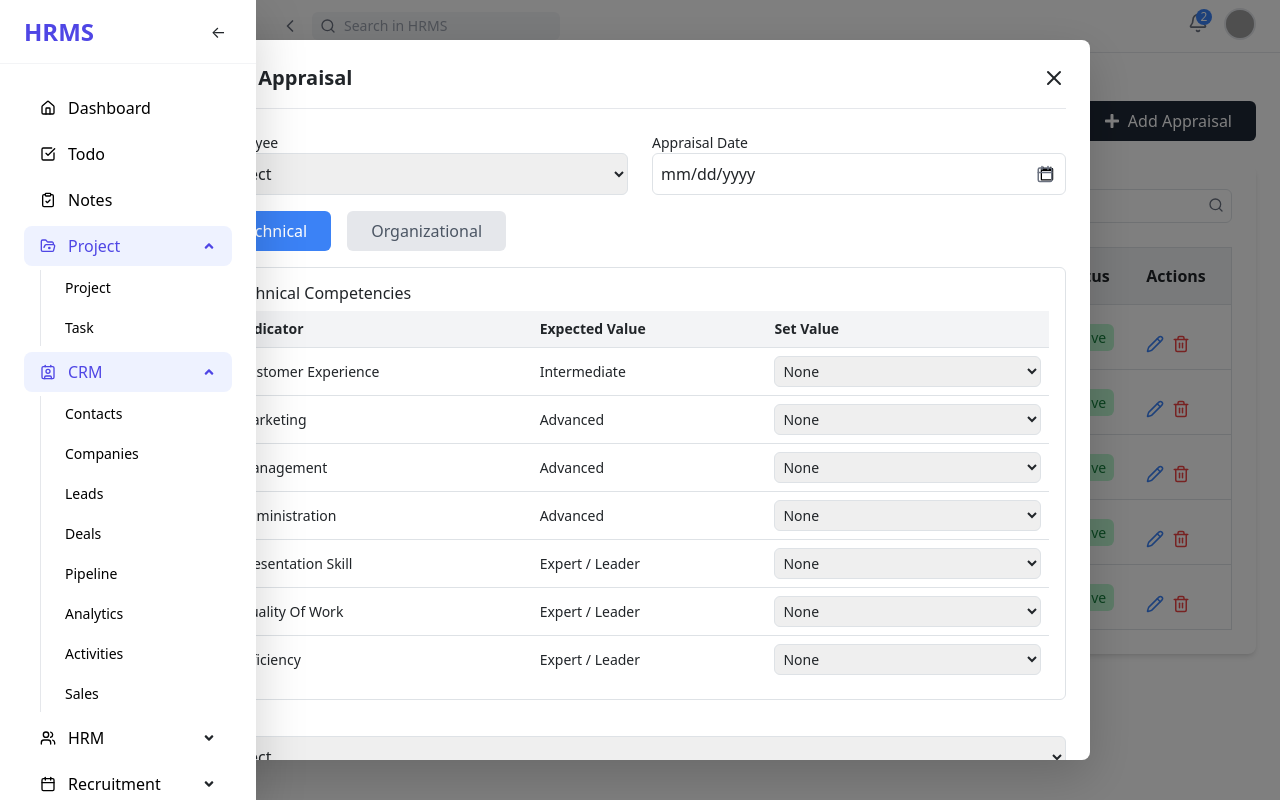
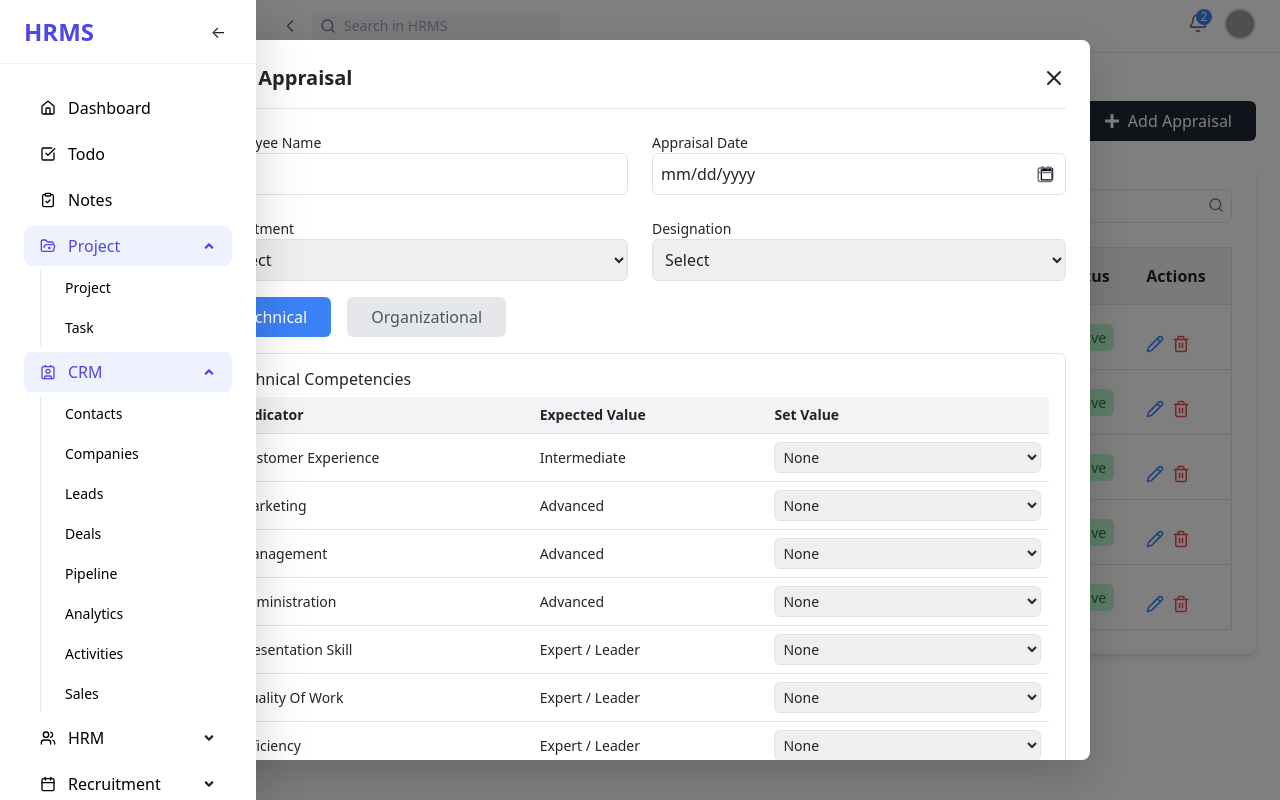
Before and after one commit to vishal0955/TeamoneSaas, a React (Vite) app: page /performaceappraisal in a window 1280 px wide. Both pictures are taken after typing "Sample" into the empty fields and a click on the button "Add Appraisal". Built offline with nearby package versions, Linux system fonts and the light colour scheme; grey boxes are pictures that could not be loaded.

Commit message:
'change'

```diff
--- a/src/components/AdminPerformance/AddAppraisalModal.jsx
+++ b/src/components/AdminPerformance/AddAppraisalModal.jsx
@@ -1,10 +1,47 @@
 import { X, Calendar } from "lucide-react";
-import { useState } from "react";
+import { useState, useEffect } from "react";
 
-export default function AddAppraisalModal({ isOpen, onClose }) {
+export default function AddAppraisalModal({
+  isOpen,
+  onClose,
+  onSave,
+  editData,
+}) {
   if (!isOpen) return null;
 
   const [activeTab, setActiveTab] = useState("technical");
+
+  const [formData, setFormData] = useState({
+    name: "",
+    appraisalDate: "",
+    department: "",
+    designation: "",
+    status: "Active",
+  });
+
+  useEffect(() => {
+    if (editData) {
+      setFormData(editData);
+    } else {
+      setFormData({
+        name: "",
+        appraisalDate: "",
+        department: "",
+        designation: "",
+        status: "Active",
+      });
+    }
+  }, [editData]);
+
+  const handleChange = (e) => {
+    const { name, value } = e.target;
+    setFormData({ ...formData, [name]: value });
+  };
+
+  const handleSubmit = () => {
+    onSave(formData);
+    onClose();
+  };
 
   const technicalCompetencies = [
     { indicator: "Customer Experience", expected: "Intermediate" },
@@ -40,12 +77,19 @@ export default function AddAppraisalModal({ isOpen, onClose }) {
           {/* Employee & Appraisal Date */}
           <div className="grid grid-cols-2 gap-4">
             <div>
-              <label className="block text-sm font-medium">Employee</label>
-              <select className="w-full border rounded-md p-2">
+              <label className="block text-sm font-medium">Employee Name</label>
+              {/* <select className="w-full border rounded-md p-2">
                 <option>Select</option>
                 <option>Anthony Lewis</option>
                 <option>Brian Villalobos</option>
-              </select>
+              </select> */}
+              <input
+                type="text"
+                name="name"
+                value={formData.name}
+                onChange={handleChange}
+                className="w-full border rounded-md p-2"
+              />
             </div>
             <div>
               <label className="block text-sm font-medium">
@@ -54,6 +98,9 @@ export default function AddAppraisalModal({ isOpen, onClose }) {
               <div className="relative">
                 <input
                   type="date"
+                  name="appraisalDate"
+                  value={formData.appraisalDate}
+                  onChange={handleChange}
                   className="w-full border rounded-md p-2 pr-10"
                 />
                 <Calendar
@@ -61,6 +108,38 @@ export default function AddAppraisalModal({ isOpen, onClose }) {
                   size={18}
                 />
               </div>
+            </div>
+
+            <div>
+              <label className="block text-sm font-medium">Department</label>
+              <select
+                name="department"
+                value={formData.department}
+                onChange={handleChange}
+                className="w-full border rounded-md p-2"
+              >
+                <option value="">Select</option>
+                <option value="Designing">Designing</option>
+                <option value="Developer">Developer</option>
+                <option value="DevOps">DevOps</option>
+              </select>
+            </div>
+
+            <div>
+              <label className="block text-sm font-medium">Designation</label>
+              <select
+                name="designation"
+                value={formData.designation}
+                onChange={handleChange}
+                className="w-full border rounded-md p-2"
+              >
+                <option value="">Select</option>
+                <option value="Web Designer">Web Designer</option>
+                <option value="Web Developer">Web Developer</option>
+                <option value="iOS Developer">iOS Developer</option>
+                <option value="Android Developer">Android Developer</option>
+                <option value="DevOps Engineer">DevOps Engineer</option>
+              </select>
             </div>
           </div>
 
@@ -129,10 +208,14 @@ export default function AddAppraisalModal({ isOpen, onClose }) {
           {/* Status */}
           <div>
             <label className="block text-sm font-medium">Status</label>
-            <select className="w-full border rounded-md p-2">
-              <option>Select</option>
-              <option>Active</option>
-              <option>Pending</option>
+            <select
+              name="status"
+              value={formData.status}
+              onChange={handleChange}
+              className="w-full border rounded-md p-2"
+            >
+              <option value="Active">Active</option>
+              <option value="Pending">Pending</option>
             </select>
           </div>
 
@@ -144,8 +227,11 @@ export default function AddAppraisalModal({ isOpen, onClose }) {
             >
               Cancel
             </button>
-            <button className="bg-gray-800 text-white px-4 py-2 rounded-md hover:bg-black">
-              Add Appraisal
+            <button
+              onClick={handleSubmit}
+              className="bg-gray-800 text-white px-4 py-2 rounded-md hover:bg-black"
+            >
+              {editData ? "Update" : "Add"} Appraisal
             </button>
           </div>
         </div>
--- a/src/components/AdminPerformance/PerformanceAppraisal.jsx
+++ b/src/components/AdminPerformance/PerformanceAppraisal.jsx
@@ -10,7 +10,7 @@ import {
 import { useState } from "react";
 import AddAppraisalModal from "./AddAppraisalModal";
 
-const employees = [
+const initialEmployees = [
   {
     name: "Anthony Lewis",
     image: "https://randomuser.me/api/portraits/men/1.jpg",
@@ -54,7 +54,25 @@ const employees = [
 ];
 
 export default function PerformanceAppraisal() {
+  const [employees, setEmployees] = useState(initialEmployees);
   const [isModalOpen, setModalOpen] = useState(false);
+  const [editingEmployee, setEditingEmployee] = useState(null);
+
+  const handleAddOrEdit = (data) => {
+    if (editingEmployee) {
+      setEmployees((prev) =>
+        prev.map((emp) => (emp.name === editingEmployee.name ? data : emp))
+      );
+    } else {
+      setEmployees((prev) => [...prev, data]);
+    }
+    setEditingEmployee(null);
+    setModalOpen(false);
+  };
+
+  const handleDelete = (name) => {
+    setEmployees((prev) => prev.filter((emp) => emp.name !== name));
+  };
   return (
     <div className="p-6">
       {/* Header */}
@@ -70,7 +88,11 @@ export default function PerformanceAppraisal() {
         </div>
         <div className="flex flex-wrap gap-2 sm:gap-4 mt-4 sm:mt-0">
           <button
-            onClick={() => setModalOpen(true)}
+            onClick={() => {
+              setEditingEmployee(null);
+              setModalOpen(true);
+              //   setEditingEmployee(null);
+            }}
             className="flex items-center px-4 py-2 bg-gray-800 text-white rounded-md hover:bg-black"
           >
             <FaPlus className="mr-2" />
@@ -129,8 +151,16 @@ export default function PerformanceAppraisal() {
                     <Pencil
                       className="text-blue-500 cursor-pointer"
                       size={18}
+                      onClick={() => {
+                        setEditingEmployee(emp);
+                        setModalOpen(true);
+                      }}
                     />
-                    <Trash2 className="text-red-500 cursor-pointer" size={18} />
+                    <Trash2
+                      className="text-red-500 cursor-pointer"
+                      size={18}
+                      onClick={() => handleDelete(emp.name)}
+                    />
                   </td>
                 </tr>
               ))}
@@ -142,6 +172,8 @@ export default function PerformanceAppraisal() {
       <AddAppraisalModal
         isOpen={isModalOpen}
         onClose={() => setModalOpen(false)}
+        onSave={handleAddOrEdit}
+        editingEmployee={editingEmployee}
       />
     </div>
   );
```
